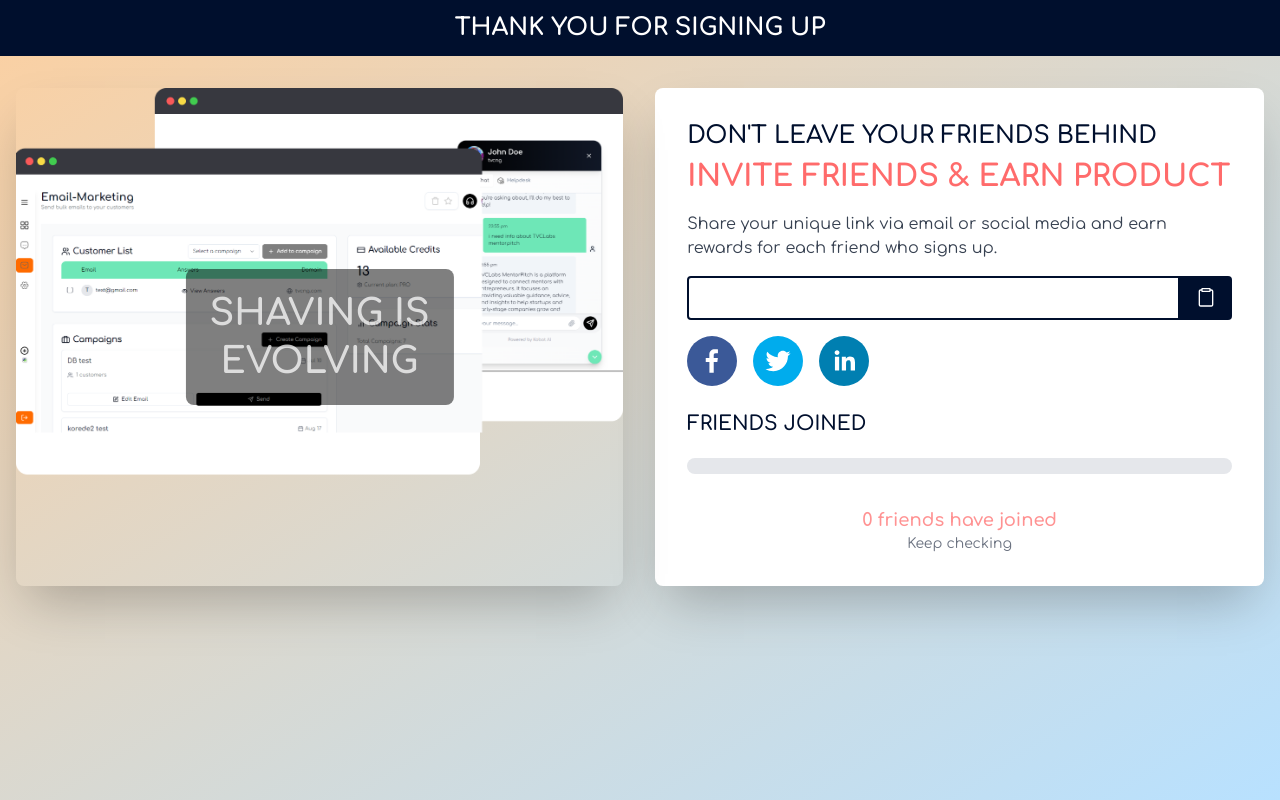
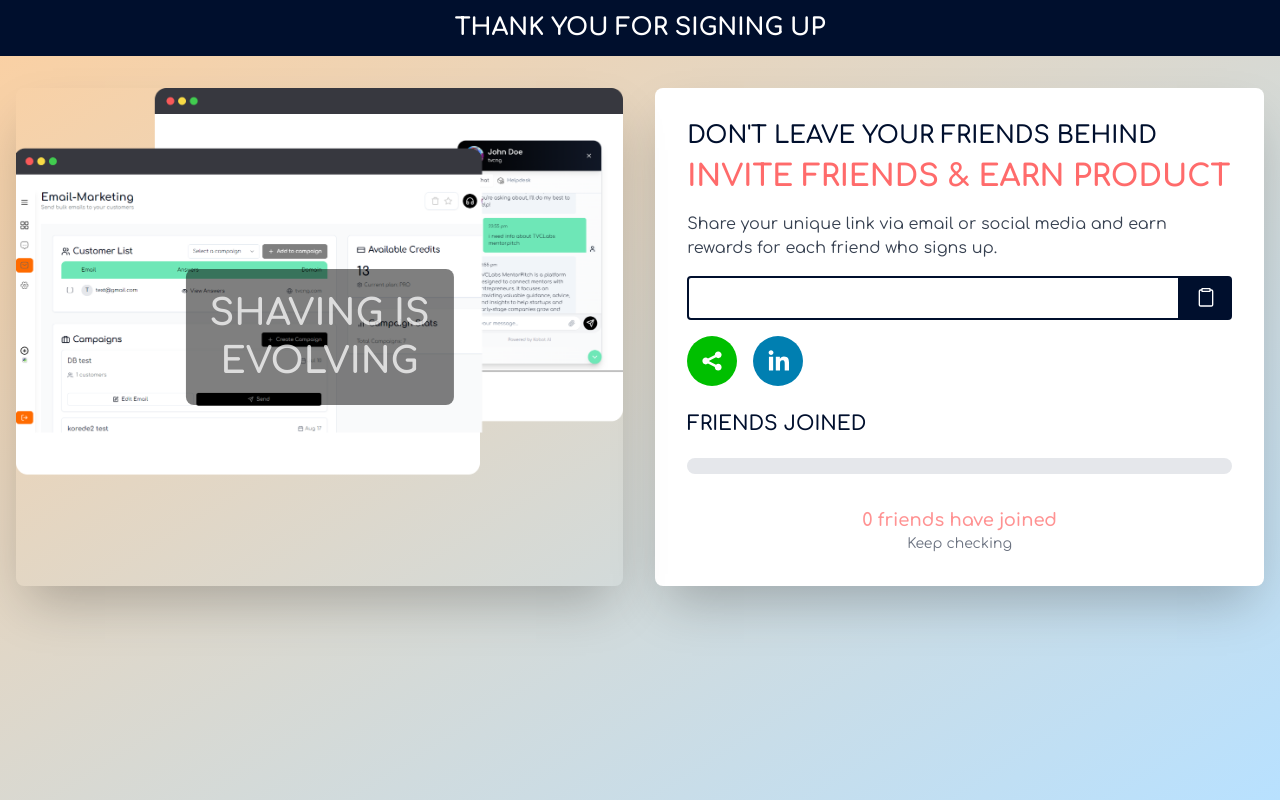
Before and after one commit to bashirk/kobotaiwait, a Next.js app: page /referral in a window 1280 px wide. Built offline with nearby package versions, Linux system fonts and the light colour scheme.

Commit message:
updated social share

```diff
--- a/app/api/join-waitlist/route.ts
+++ b/app/api/join-waitlist/route.ts
@@ -56,8 +56,8 @@ export async function POST(request: Request) {
     });
   } catch (error) {
     console.error('Error creating user:', error);
-    return new Response(JSON.stringify({ error: 'An error occurred while joining the waitlist' }), {
-      status: 500,
+    return new Response(JSON.stringify({ error: 'Email already exists in the waitlist' }), {
+      status: 400,
       headers: { 'Content-Type': 'application/json' },
     });
   }
--- a/app/referral/page.tsx
+++ b/app/referral/page.tsx
@@ -55,7 +55,7 @@ export default function ReferralPage() {
 
   const shareOnTwitter = () => {
     const text = `Join me on the waitlist for this amazing product! ${referralLink}`;
-    window.open(`https://twitter.com/intent/tweet?text=${encodeURIComponent(text)}`, '_blank');
+    window.open(`https://x.com/intent/post?text=${encodeURIComponent(text)}`, '_blank');
   };
 
   const shareOnFacebook = () => {
@@ -110,9 +110,8 @@ export default function ReferralPage() {
               </div>
 
               <div className="flex space-x-4 mb-6">
-                <SocialIcon url="https://facebook.com/share" onClick={shareOnFacebook} className="hover:scale-110 transition-transform duration-300" />
-                <SocialIcon url="https://twitter.com/intent/tweet" onClick={shareOnTwitter} className="hover:scale-110 transition-transform duration-300" />
-                <SocialIcon url="https://linkedin.com/sharing" onClick={shareOnLinkedIn} className="hover:scale-110 transition-transform duration-300" />
+                <SocialIcon url="https://x.com" onClick={shareOnTwitter} className="hover:scale-110 transition-transform duration-300" />
+                <SocialIcon url="https://linkedin.com" onClick={shareOnLinkedIn} className="hover:scale-110 transition-transform duration-300" />
               </div>
 
               <h5 className="text-xl font-semibold mb-4 text-[#000F2D]">FRIENDS JOINED</h5>
```
